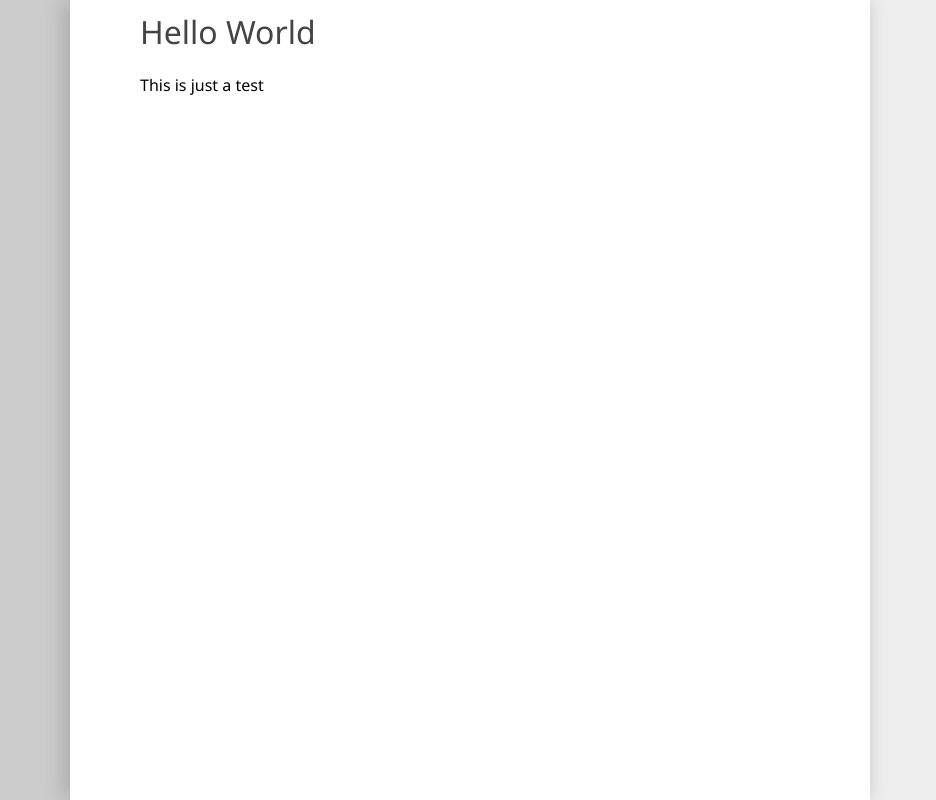
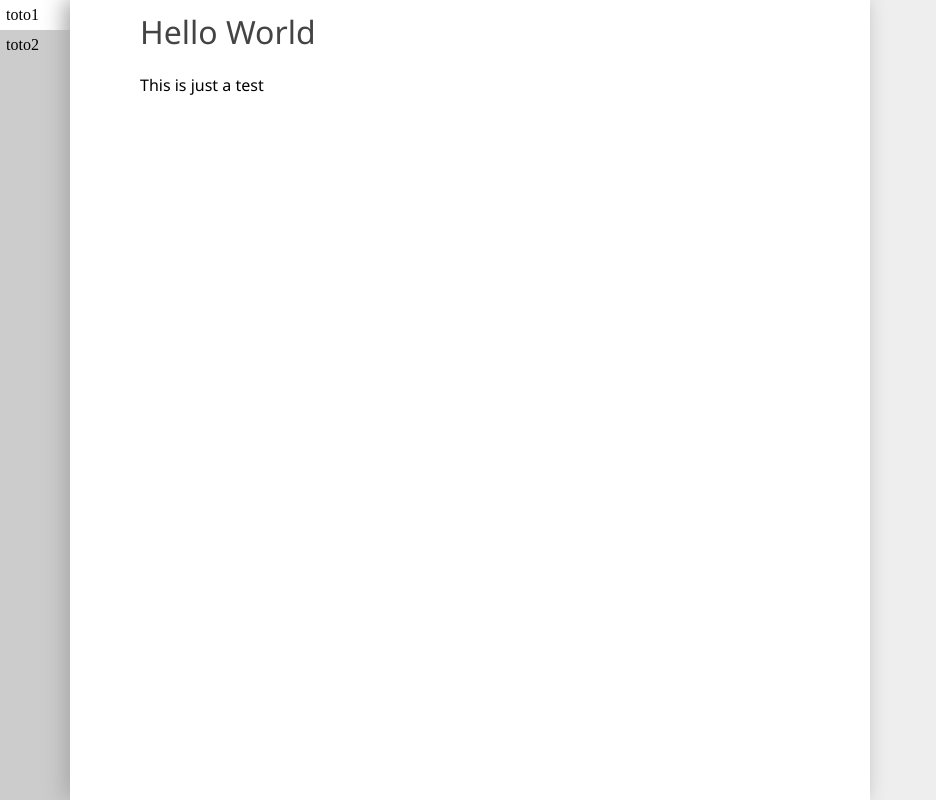
Before and after one commit to rep-movsb/pastek-blog, a plain HTML site: page index.html in a window 1280 px wide. Shown: the whole page, without its empty margins (0-936 px from the left). Drawn offline with Linux system fonts and the light colour scheme.

Commit message:
minor changes

```diff
--- a/index.html
+++ b/index.html
@@ -6,10 +6,13 @@
 		<link rel="stylesheet" href="styles/page.css" />
 	</head>
 	<body>
+		<div class="sidebar">
+			<li>
+				<ul>toto1</ul>
+				<ul>toto2</ul>
+			</li>
+		</div>
 		<div class="content" contenteditable>
-			<div class="sidebar">
-
-			</div>
 			<div class="page">
 				<h1>Hello World</h1>
 				<div>This is just a test</div>
--- a/styles/global.css
+++ b/styles/global.css
@@ -4,6 +4,9 @@ body {
 }
 
 body > .content {
+	position: relative;
+	top: 0;
+	left: 0;
 	z-index: 2;
 	margin-left: 70px;
 	display: inline-block;
--- a/styles/sidebar.css
+++ b/styles/sidebar.css
@@ -1,5 +1,5 @@
 .sidebar {
-	z-index: -1;
+	z-index: 1;
 	position: fixed;
 	top: 0;
 	left: 0;
@@ -7,3 +7,19 @@
 	height: 100%;
 	background-color: #CCC;
 }
+
+.sidebar li {
+	display: block;
+	width: 70px;
+	height: 100%;
+}
+
+.sidebar li > ul {
+	display: block;
+	padding: 6px;
+	margin: 0;
+}
+
+.sidebar li > ul:hover {
+	background-color: #FFF;
+}
```
